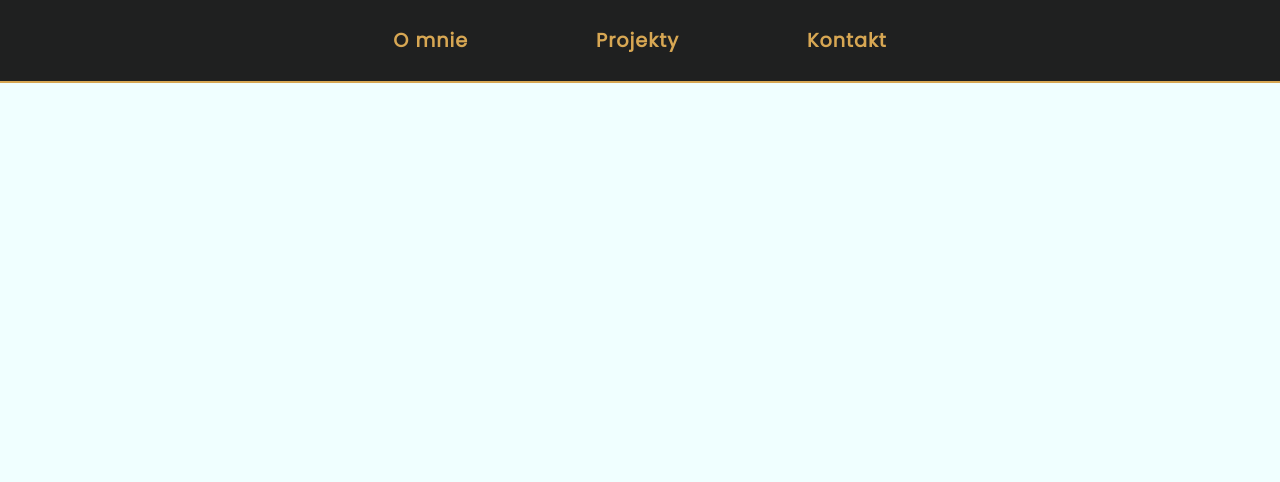
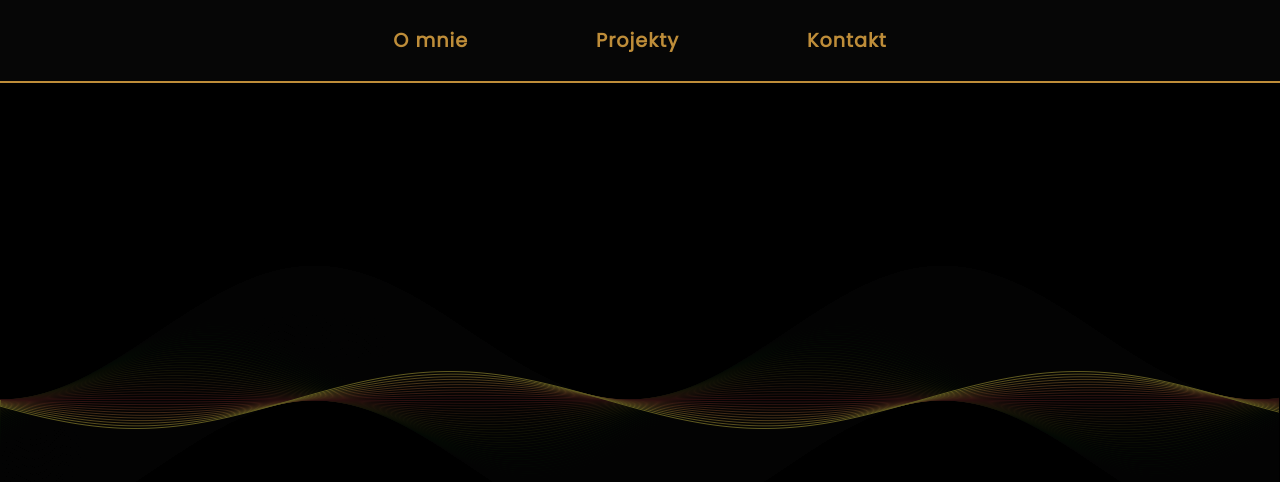
Before and after one commit to MikeStork/MikeStork.github.io, a React (Create React App) app: page /#/contact in a window 1280 px wide. Shown: the top 482 px of the page. Built offline with nearby package versions, Linux system fonts and the light colour scheme.

Commit message:
updat sinusa

```diff
--- a/src/App.js
+++ b/src/App.js
@@ -3,6 +3,7 @@ import  Navbar  from "./components/Navbar";
 import { HashRouter as Router, Route, Switch } from "react-router-dom";
 import Projects from "./components/Projects";
 import About from './components/About';
+import Contact from './components/Contact';
 
 function App() {
   return (
@@ -11,7 +12,7 @@ function App() {
       <Navbar/>
       <Switch>
         <Route exact path="/" component={Projects}/>
-        <Route path="/contact"/>
+        <Route path="/contact" component={Contact}/>
         <Route path="/about" component={About}/>
       </Switch>
     </div>
--- a/src/components/About.js
+++ b/src/components/About.js
@@ -1,8 +1,9 @@
 import React from 'react'
-
+import Sine from './Sine'
 const About = () => {
     return (
         <div className="about">
+            <Sine></Sine>
             <div className="col"></div>
             <div className="col-m">
                 <main>
--- /dev/null
+++ b/src/components/Contact.js
@@ -0,0 +1,11 @@
+import React from 'react'
+import Sine from './Sine';
+const Contact = () => {
+    return (
+        <div>
+            <Sine/>
+        </div>
+    )
+}
+
+export default Contact
--- a/src/components/Sine.css
+++ b/src/components/Sine.css
@@ -4,4 +4,5 @@
 }
 .Sine{
     background-color: #000;
+    z-index: -10;
 }
```
